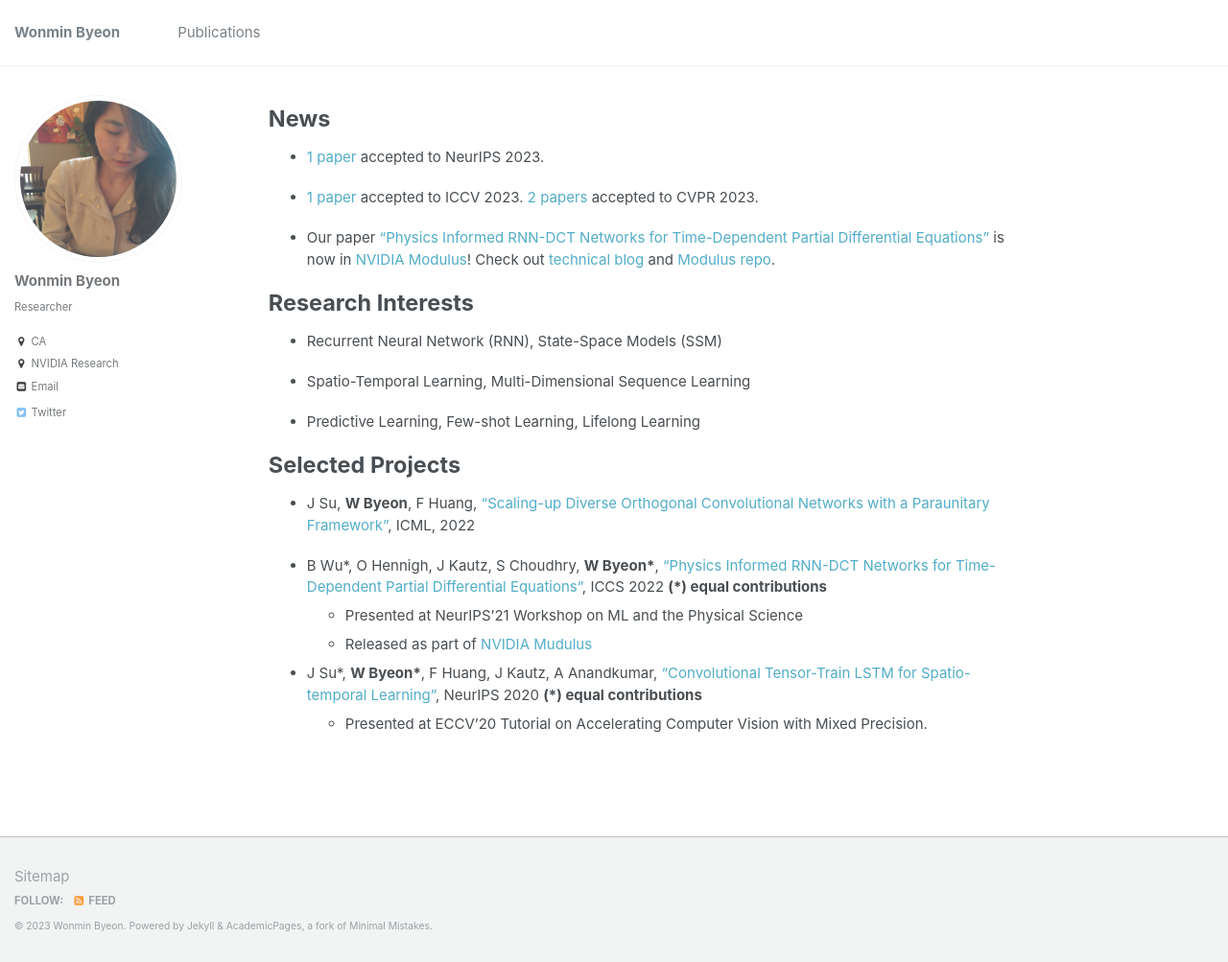
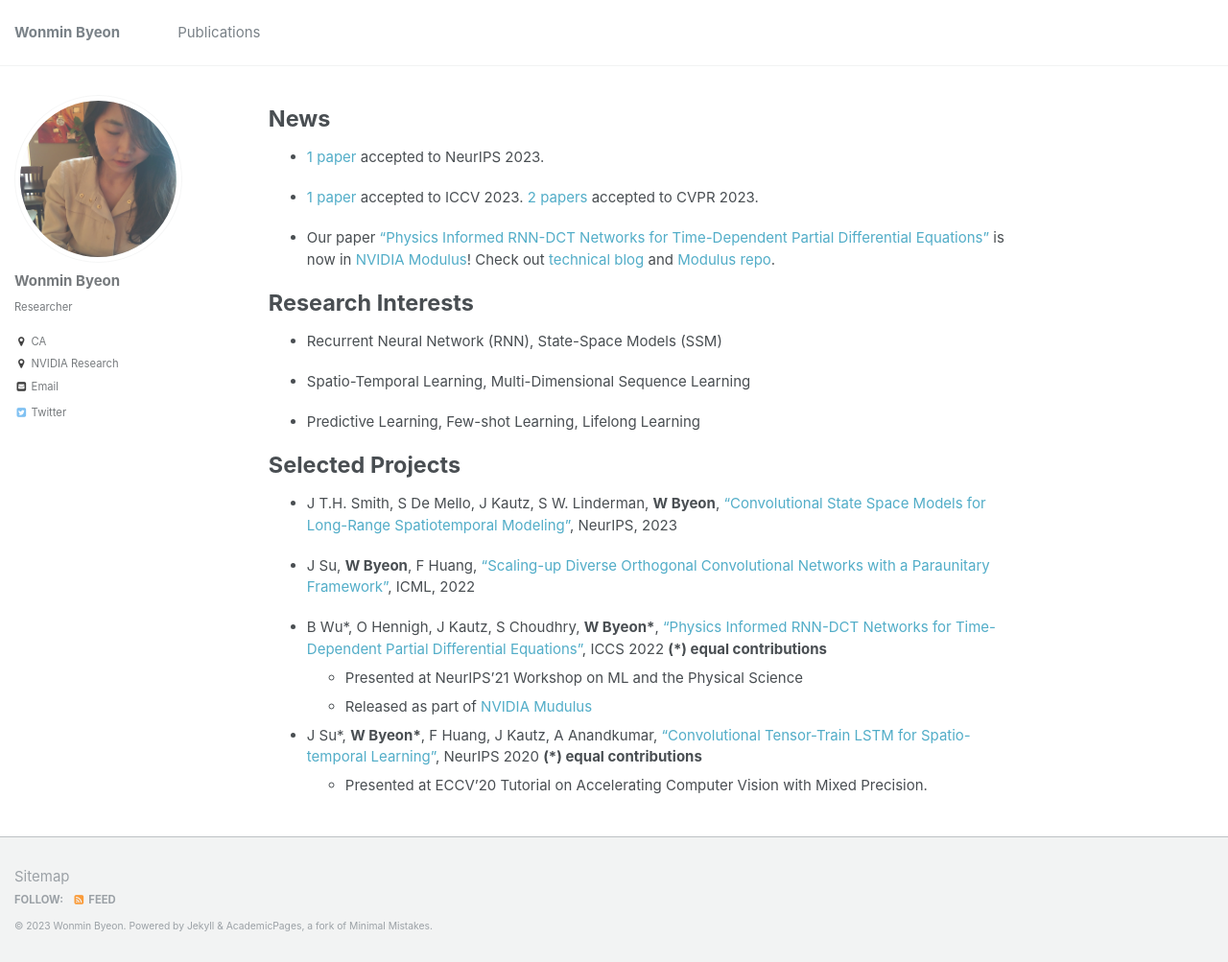
Before and after one commit to wonmin-byeon/wonmin-byeon.github.io, a Jekyll site: the page built from _pages/about.md, in a window 1280 px wide and 1003 px high. Shown: the whole window at 96% size. Built offline with Jekyll 4.4.1, drawn with Linux system fonts in a browser that asks for light colours.

Commit message:
add convssm link

```diff
--- a/_pages/about.md
+++ b/_pages/about.md
@@ -27,6 +27,8 @@ Research Interests
 
 Selected Projects
 ======
+* J T.H. Smith, S De Mello, J Kautz, S W. Linderman, <b>W Byeon</b>, ["Convolutional State Space Models for Long-Range Spatiotemporal Modeling"](https://wonmin-byeon.github.io/publication/2023-convssm), NeurIPS, 2023
+
 * J Su, <b>W Byeon</b>, F Huang, ["Scaling-up Diverse Orthogonal Convolutional Networks with a Paraunitary Framework"](https://wonmin-byeon.github.io/publication/2022-orthoNN), ICML, 2022
 
 * B Wu*, O Hennigh, J Kautz, S Choudhry, <b>W Byeon*</b>, ["Physics Informed RNN-DCT Networks for Time-Dependent Partial Differential Equations"](https://wonmin-byeon.github.io/publication/2022-rnndct), ICCS 2022 <b> (*) equal contributions </b>
```
